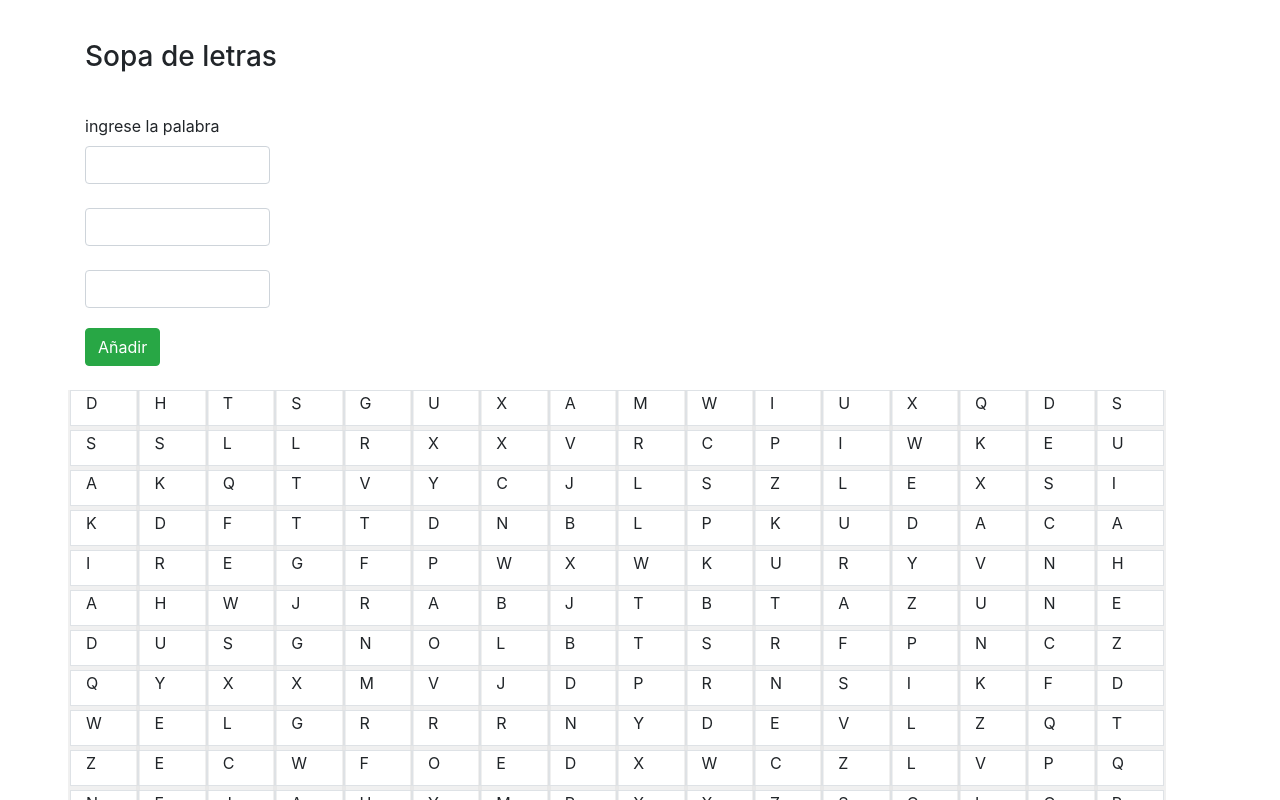
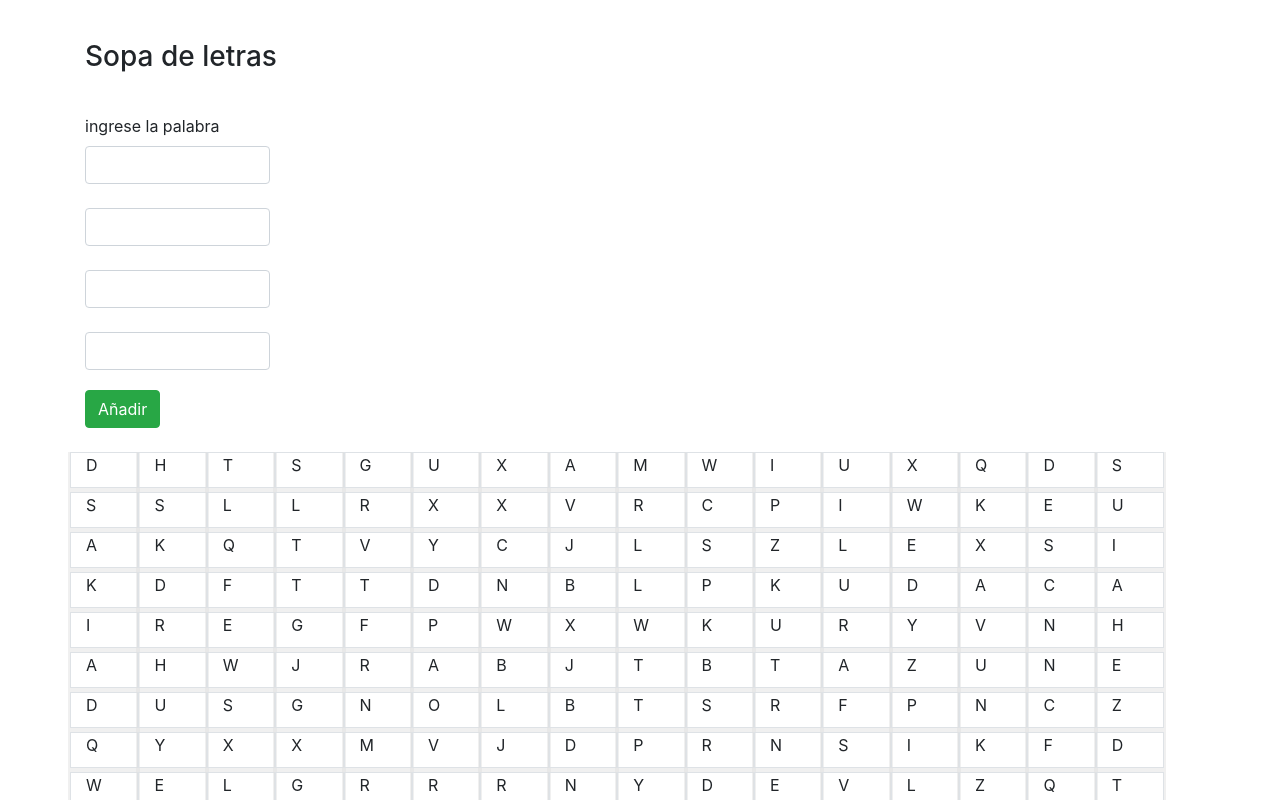
Before and after one commit to Mildrey/SopaLetras, a React (Create React App) app: page / in a window 1280 px wide. Shown: the top 800 px of the page. Built offline with nearby package versions, Linux system fonts and the light colour scheme.

Commit message:
agregue un cuarto input

```diff
--- a/src/App.js
+++ b/src/App.js
@@ -58,6 +58,7 @@ class App extends React.Component {
       items: this.state.text,
       items2: this.state.text2,
       items3: this.state.text3,
+      items4: this.state.text4,
       }));
   }
 
@@ -95,6 +96,14 @@ class App extends React.Component {
                 onChange={this.handleChangetext3}
                 value={this.state.text3}
                />
+               <br/>
+               <input
+                id="new-todo"
+                maxLength = "10"
+                className="form-control col-sm-6 col-md-6 col-lg-2"
+                onChange={this.handleChangetext4}
+                value={this.state.text4}
+               />
               <button className="btn btn-success">
                  Añadir
               </button>
--- a/src/SopaLetras.js
+++ b/src/SopaLetras.js
@@ -48,8 +48,6 @@ class SopaLetras extends React.Component {
    if (numero1 >= 1) {
     posicioninicialx = Math.floor(Math.random() * (anchosopa - input.length)); // le damos un numero random a la variable posicioninicialx
     posicioninicialy = Math.round(Math.random() * ( altosopa - 1)); // le damos un numero random a la variable posicioninicialy
-    console.log(posicioninicialx)
-    console.log(posicioninicialy)
       for (var i = 0; i < input.length; i++) {
         nuevoArray[posicioninicialy][posicioninicialx + i] = input.charAt(i);
       }
@@ -97,6 +95,24 @@ class SopaLetras extends React.Component {
      }
     }
 
+    if (numero3 === 1) {
+    //arriba  a bajo (vertical)
+      posicioninicialx = Math.round(Math.random() * (anchosopa-1)); // le damos un numero random a la variable posicioninicialx
+      posicioninicialy = Math.round(Math.random() * (altosopa - input4.length)); // le damos un numero random a la variable posicioninicialy
+      for (var i = 0; i < input2.length; i++) {
+       nuevoArray[posicioninicialy + i ][posicioninicialx] = input4.charAt(i);
+      }
+    }else if(numero3 === 0){
+     //abajo a arriba (diagonal)
+     // arriba a abajo  (diagonal)
+     posicioninicialx = Math.round(Math.random() * (anchosopa - input4.length)); // le damos un numero random a la variable posicioninicialx
+     posicioninicialy = Math.round(Math.random() * (altosopa - input4.length)); // le damos un numero random a la variable posicioninicialy
+
+     for (var i = 0; i < input3.length; i++) {
+      nuevoArray[posicioninicialy + i][posicioninicialx + i] = input4.charAt(i);
+      }
+    }
+
 
     return (
       <div>
```
